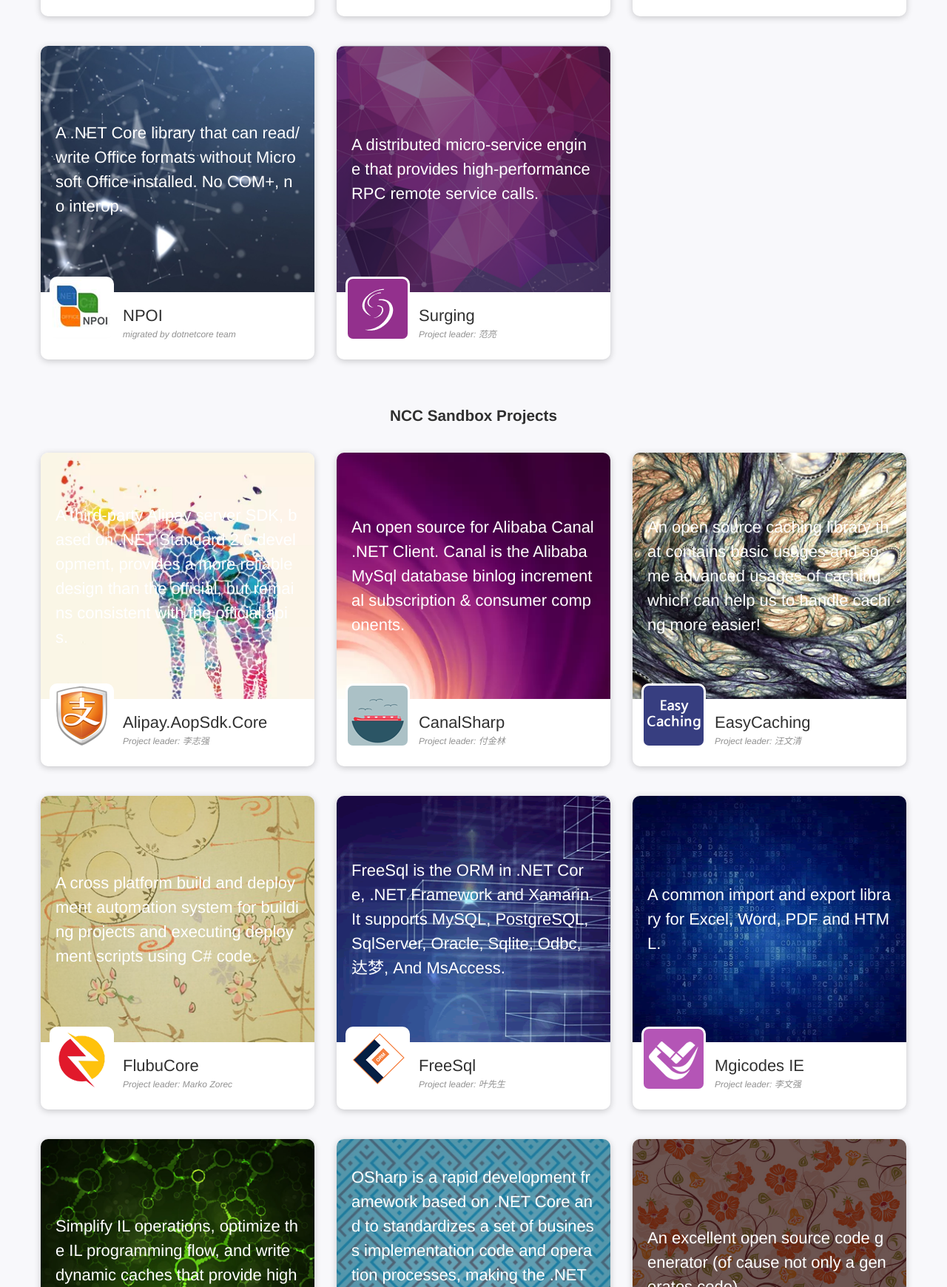
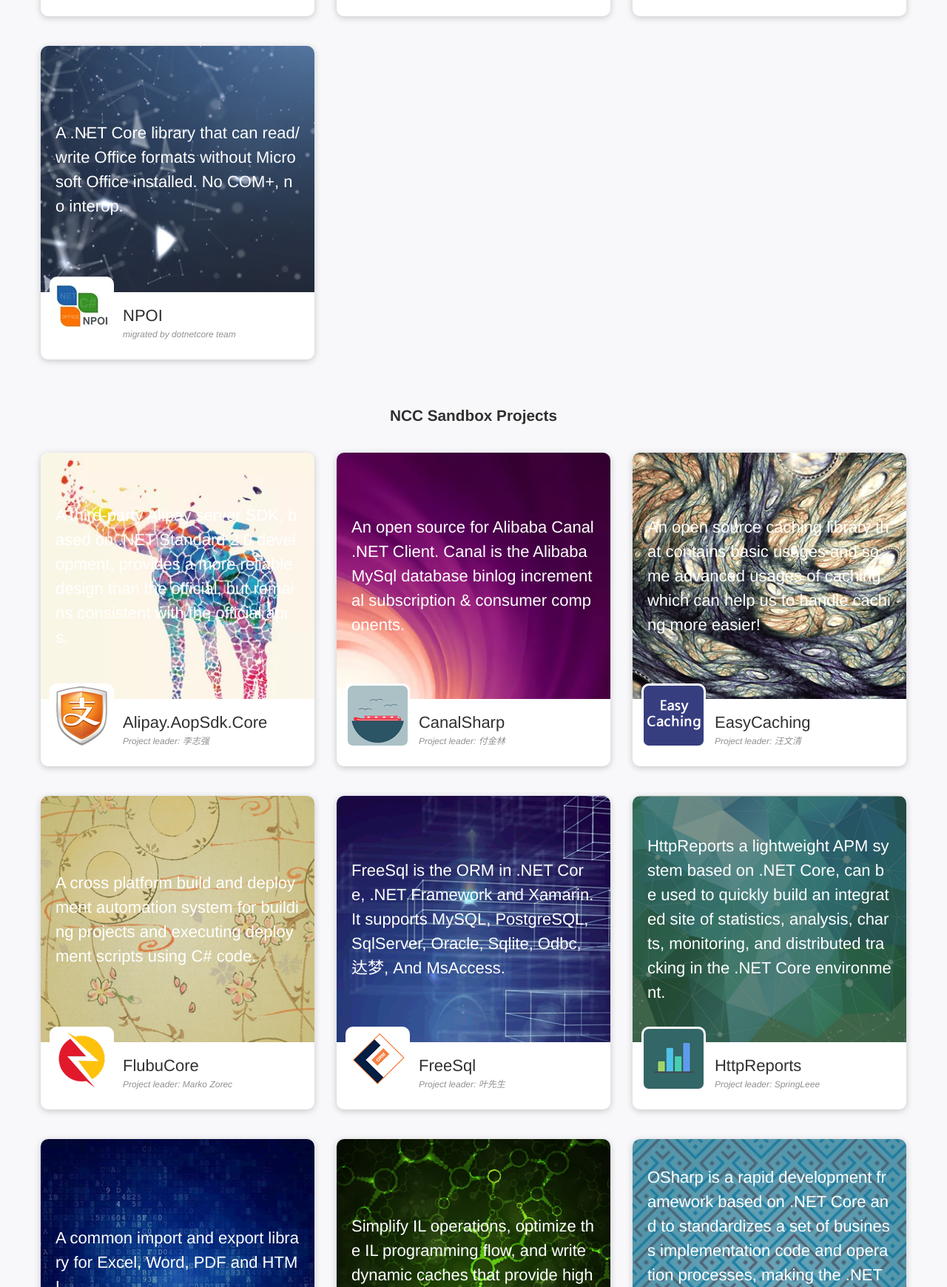
Before and after one commit to dotnetcore/projects, a plain HTML site: page index.html in a window 1280 px wide. Shown: the part 929-2669 px from the top of the page at 74% size. Drawn offline with Linux system fonts and the light colour scheme.

Commit message:
添加 HttpReports 成为新的成员项目

```diff
--- a/css/pages/project.css
+++ b/css/pages/project.css
@@ -115,14 +115,6 @@
 {
     background-image: url('/images/project/asp-util-avator.png');
 }
-.project-group .project-asp-surging .project-summary
-{
-    background-image: url('/images/project/asp-surging.png');
-}
-.project-group .project-asp-surging .project-avator
-{
-    background-image: url('/images/project/asp-surging-avator.png');
-}
 .project-group .project-dotnetspider .project-summary
 {
     background-image: url('/images/project/dotnetspider.png');
@@ -170,6 +162,14 @@
 .project-group .project-smartsql .project-avator
 {
     background-image: url('/images/project/smartsql-avator.png');
+}
+.project-group .project-httpreports .project-summary
+{
+    background-image: url('/images/project/httpreports.png');
+}
+.project-group .project-httpreports .project-avator
+{
+    background-image: url('/images/project/httpreports-avator.png');
 }
 .project-group .project-magicodes-ie .project-summary
 {
--- a/index.html
+++ b/index.html
@@ -187,21 +187,6 @@
              </div>
           </div>
        </li>
-       <li class="project-item project-asp-surging">
-          <div class="inner">
-             <div class="project-summary">
-              <p class="summary-text">A distributed micro-service engine that provides high-performance RPC remote service calls.</p>
-              <a href="https://github.com/dotnetcore/surging" class="skip"></a>
-            </div>
-             <div class="project-meta">
-               <span class="project-avator"></span>
-               <p class="project-name">
-                <a href="https://github.com/dotnetcore/surging"><strong>Surging</strong></a>
-                <a href="http://www.cnblogs.com/fanliang11/"><em>Project leader: 范亮</em></a>
-               </p>
-             </div>
-          </div>
-       </li>
    </ul>
    <div class="project-level"><h5>NCC Sandbox Projects</h5></div>
    <ul class="project-group">
@@ -276,6 +261,21 @@
               <p class="project-name">
                  <a href="https://github.com/dotnetcore/FreeSql"><strong>FreeSql</strong></a>
                  <a href="https://github.com/2881099"><em>Project leader: 叶先生</em></a>
+              </p>
+           </div>
+        </div>
+     </li>
+     <li class="project-item project-httpreports">
+        <div class="inner">
+          <div class="project-summary">
+             <p class="summary-text">HttpReports a lightweight APM system based on .NET Core, can be used to quickly build an integrated site of statistics, analysis, charts, monitoring, and distributed tracking in the .NET Core environment.</p>
+             <a href="https://github.com/dotnetcore/HttpReports" class="skip"></a>
+          </div>
+          <div class="project-meta">
+             <span class="project-avator"></span>
+             <p class="project-name">
+                <a href="https://github.com/dotnetcore/HttpReports"><strong>HttpReports</strong></a>
+                <a href="https://github.com/SpringLeee"><em>Project leader: SpringLeee</em></a>
              </p>
           </div>
        </div>
```
Also changed, not shown: images/project/asp-surging-avator.png (deleted), images/project/asp-surging.png (deleted), images/project/httpreports-avator.png (added), images/project/httpreports.png (added). Lines whose indentation alone changed are shown as unchanged.
